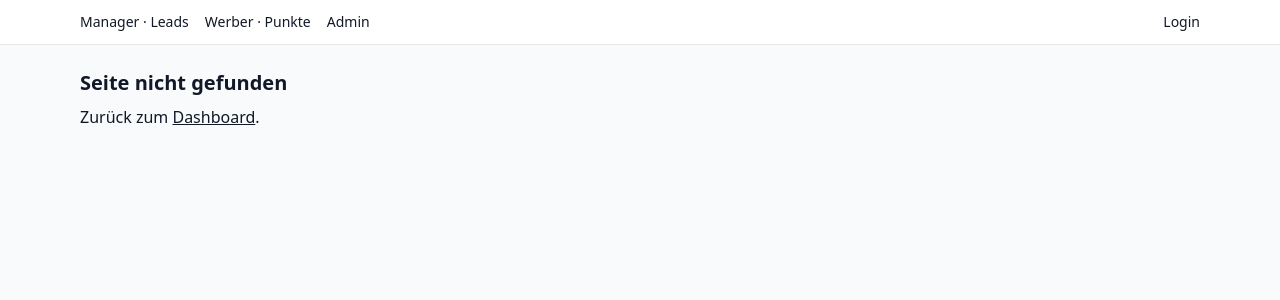
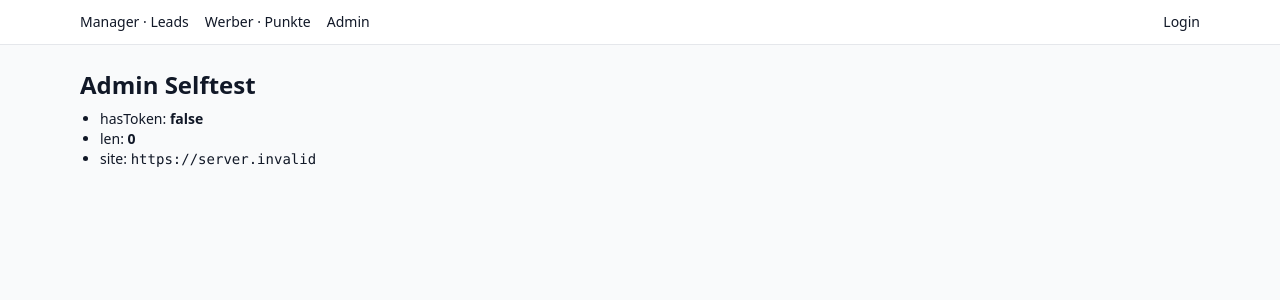
Before and after one commit to DennisJoyful/Joyful, a Next.js app: page /admin/selftest in a window 1280 px wide. Before the commit this address had no page. Shown: the top 300 px of the page. Built offline with nearby package versions, Linux system fonts and the light colour scheme; no server answers.

Commit message:
Create page.tsx

```diff
--- /dev/null
+++ b/app/admin/selftest/page.tsx
@@ -0,0 +1,15 @@
+export default async function AdminSelftestPage() {
+  const hasToken = !!process.env.ADMIN_API_TOKEN
+  const len = (process.env.ADMIN_API_TOKEN || '').length
+  const site = process.env.SITE_URL || ''
+  return (
+    <div className="space-y-2">
+      <h1 className="text-2xl font-semibold">Admin Selftest</h1>
+      <ul className="list-disc pl-5 text-sm">
+        <li>hasToken: <b>{String(hasToken)}</b></li>
+        <li>len: <b>{len}</b></li>
+        <li>site: <code>{site}</code></li>
+      </ul>
+    </div>
+  )
+}
```
